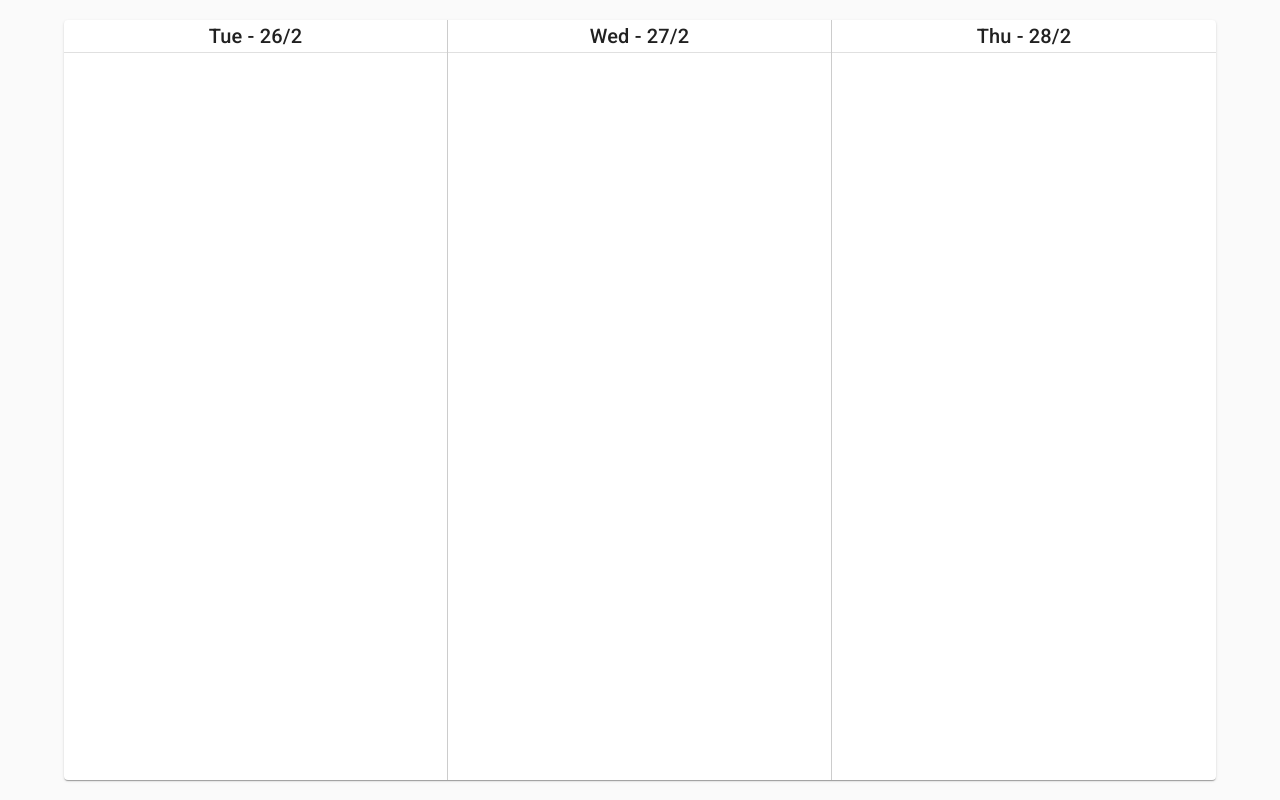
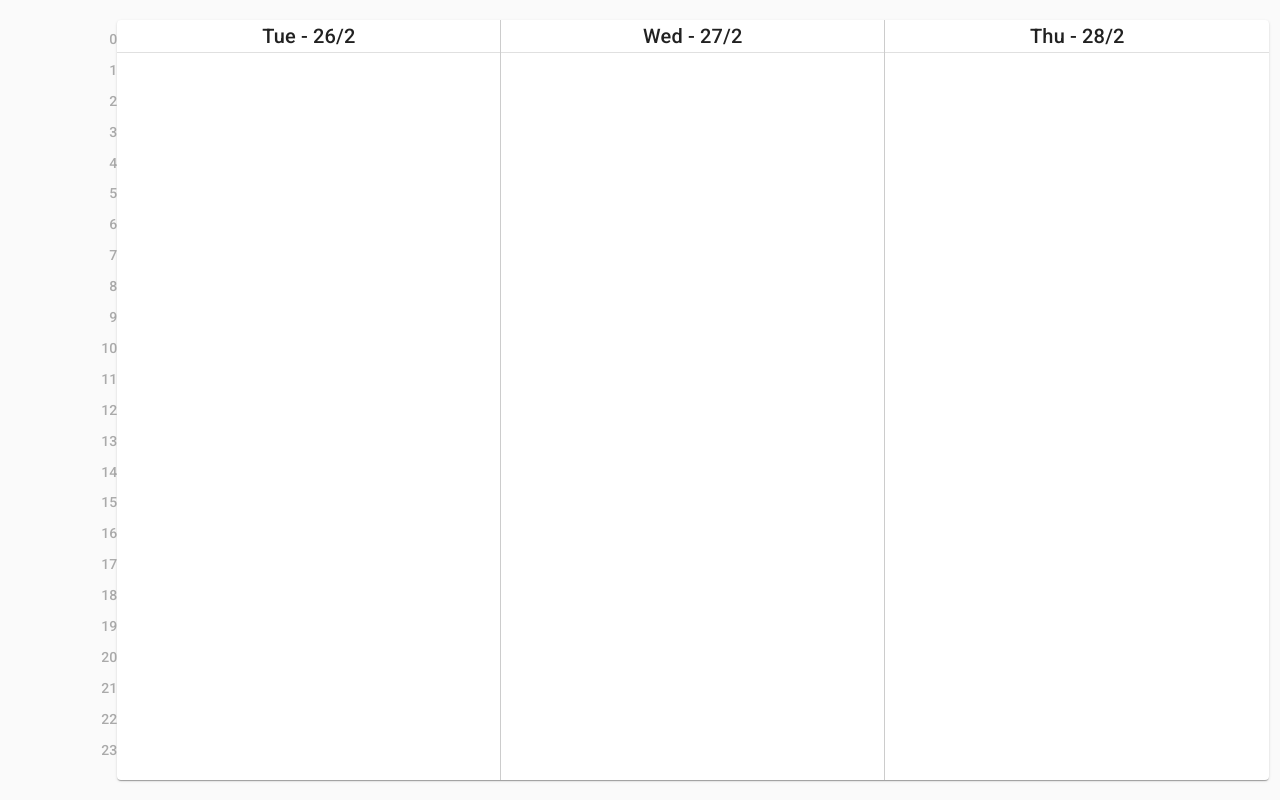
Before and after one commit to Flirre/react-schedule, a React (Create React App) app: page / in a window 1280 px wide. Built offline with nearby package versions, Linux system fonts and the light colour scheme; no server answers.

Commit message:
added time beside the schedule

```diff
--- a/src/Calendar.tsx
+++ b/src/Calendar.tsx
@@ -2,6 +2,7 @@ import React from "react";
 import Grid from "@material-ui/core/Grid";
 import Paper from "@material-ui/core/Paper";
 import Day from "./Day";
+import Time from "./Time";
 import { withStyles, WithStyles, Theme } from "@material-ui/core/styles";
 
 const styles: any = (theme: Theme) => ({
@@ -56,6 +57,7 @@ class Calendar extends React.Component<calendarProps, calendarState> {
         alignItems="center"
         className={classes.root}
       >
+        <Time />
         <Paper className={classes.paper}>
           <Grid
             container
--- a/src/Hour.tsx
+++ b/src/Hour.tsx
@@ -13,6 +13,11 @@ const styles: any = (theme: Theme) => ({
   },
   hidden: {
     visibility: "hidden"
+  },
+  timeText: {
+    [theme.breakpoints.only("xs")]: {
+      display: "none"
+    }
   }
 });
 
--- /dev/null
+++ b/src/Time.tsx
@@ -0,0 +1,68 @@
+import Grid from "@material-ui/core/Grid";
+import React from "react";
+import { Theme } from "@material-ui/core";
+import Typography from "@material-ui/core/Typography";
+import { withStyles } from "@material-ui/styles";
+
+const styles: any = (theme: Theme) => ({
+  gridRoot: {
+    height: "95vh",
+    marginTop: "-18px"
+  },
+  hour: {
+    /* height: "calc((100% - 33px) / 24)", */
+    color: "#aaa"
+  }
+});
+function Time(props: any) {
+  let hours = [
+    0,
+    1,
+    2,
+    3,
+    4,
+    5,
+    6,
+    7,
+    8,
+    9,
+    10,
+    11,
+    12,
+    13,
+    14,
+    15,
+    16,
+    17,
+    18,
+    19,
+    20,
+    21,
+    22,
+    23
+  ];
+
+  const { classes } = props;
+  return (
+    <Grid
+      container
+      item
+      xs={1}
+      sm={1}
+      direction="column"
+      justify="space-evenly"
+      alignItems="flex-end"
+      className={classes.gridRoot}
+    >
+      <Typography variant="h6"> </Typography>
+      {hours.map(hour => {
+        return (
+          <Typography variant="subtitle2" className={classes.hour}>
+            {hour}
+          </Typography>
+        );
+      })}
+    </Grid>
+  );
+}
+export default withStyles(styles)(Time);
```
